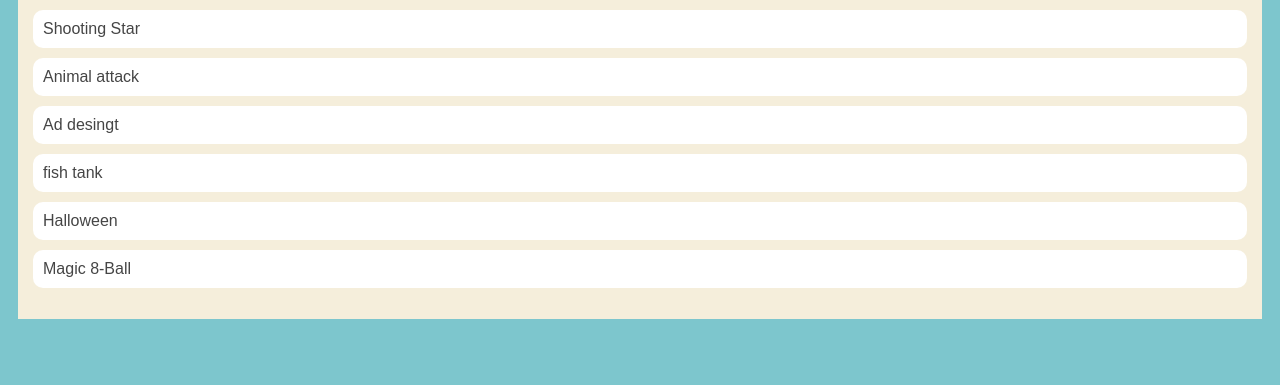
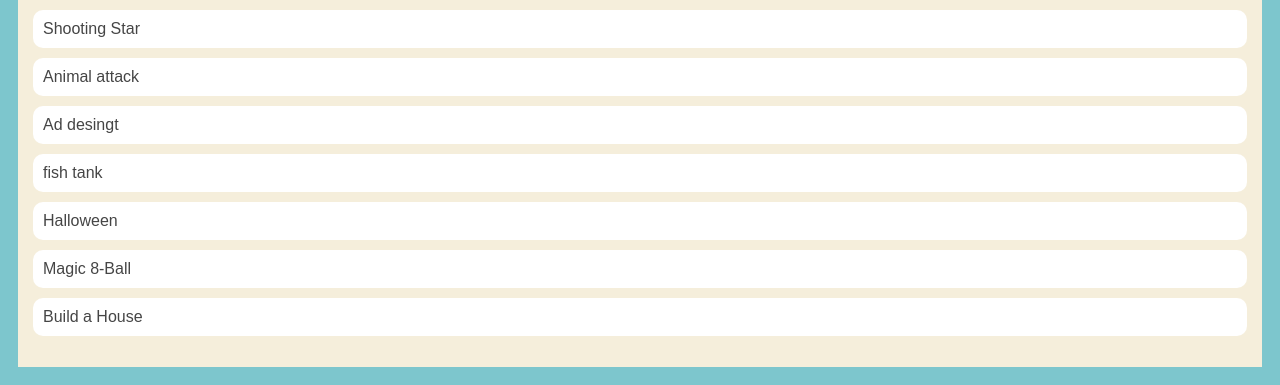
Before and after one commit to reyadhkassim/reyadhkassim.github.io, a plain HTML site: page portfolio.html in a window 1280 px wide. Shown: the part 423-808 px from the top of the page. Drawn offline with Linux system fonts and the light colour scheme.

Commit message:
describe your changes

```diff
--- a/portfolio.html
+++ b/portfolio.html
@@ -123,6 +123,7 @@
                         <li><a href="https://www.khanacademy.org/computer-programming/spin-off-of-project-fish-tank/4648841904701440">fish tank</a></li>
                         <li><a href="https://www.khanacademy.org/computer-programming/spin-off-of-halloween-project/6640352196345856">Halloween</a></li>
                         <li><a href="https://www.khanacademy.org/computer-programming/spin-off-of-project-magic-8-ball/5282756476583936">Magic 8-Ball</a></li>
+                        <li><a href="https://www.khanacademy.org/computer-programming/spin-off-of-project-build-a-house/5710708108214272">Build a House</a></li>
                     </ul>
 
 
```
